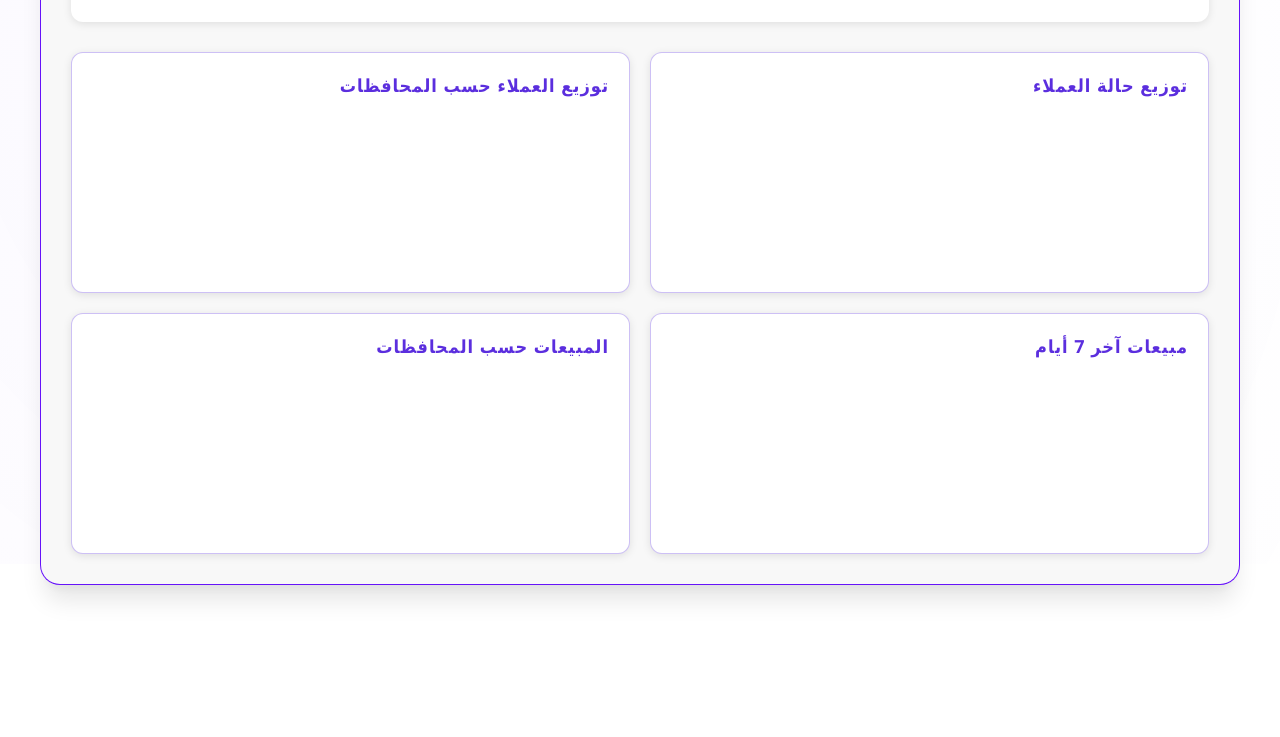
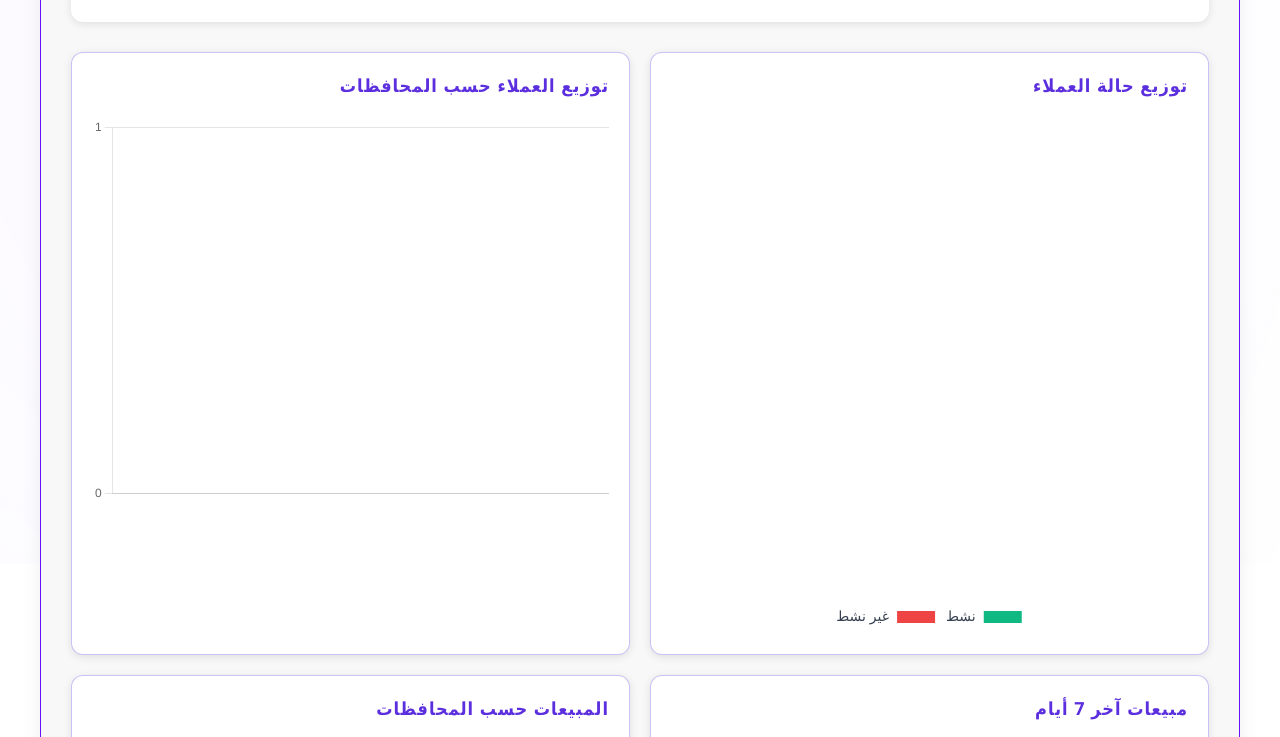
Before and after one commit to datavisionjo-ai/datavision, a website: page public/index.html in a window 1280 px wide. Shown: the part 1166-1903 px from the top of the page. Before the commit the page ends 1771 px from the top, so only its background shows below. Drawn offline with nearby package versions, Linux system fonts and the light colour scheme; no server answers; sample sign-in values are in the browser's storage; files whose address does not match are found by name.

Commit message:
Update index.html

```diff
--- a/public/index.html
+++ b/public/index.html
@@ -97,20 +97,19 @@
                <div class="charts-container" style="display: grid; grid-template-columns: repeat(auto-fit, minmax(400px, 1fr)); gap: 20px; margin-top: 20px;">
     <div class="chart-box" style="background: white; border-radius: 12px; padding: 20px; box-shadow: 0 2px 8px rgba(0,0,0,0.1);">
         <h3>توزيع حالة العملاء</h3>
-                        <canvas id="statusChart"></canvas>
+        <canvas id="statusChart" width="400" height="300"></canvas>
     </div>
     <div class="chart-box" style="background: white; border-radius: 12px; padding: 20px; box-shadow: 0 2px 8px rgba(0,0,0,0.1);">
         <h3>توزيع العملاء حسب المحافظات</h3>
-                        <canvas id="governorateChart"></canvas>
+        <canvas id="governorateChart" width="400" height="300"></canvas>
     </div>
     <div class="chart-box" style="background: white; border-radius: 12px; padding: 20px; box-shadow: 0 2px 8px rgba(0,0,0,0.1);">
         <h3>مبيعات آخر 7 أيام</h3>
-                        <canvas id="salesChart"></canvas>
+        <canvas id="salesChart" width="400" height="300"></canvas>
     </div>
     <div class="chart-box" style="background: white; border-radius: 12px; padding: 20px; box-shadow: 0 2px 8px rgba(0,0,0,0.1);">
         <h3>المبيعات حسب المحافظات</h3>
-                        <canvas id="salesByGovernorateChart"></canvas>
-                    </div>
+        <canvas id="salesByGovernorateChart" width="400" height="300"></canvas>
     </div>
 </div>
 
@@ -358,7 +357,7 @@
     <script src="js/app.js"></script>
     <script src="js/aI-integration.js"></script>
     <script src="js/import-export.js"></script>
-    <script src="js/import-export.js"></script>
+    <script src="js/charts-fix.js"></script>
 
 </body>
 </html>
```
Lines whose indentation alone changed are shown as unchanged.
